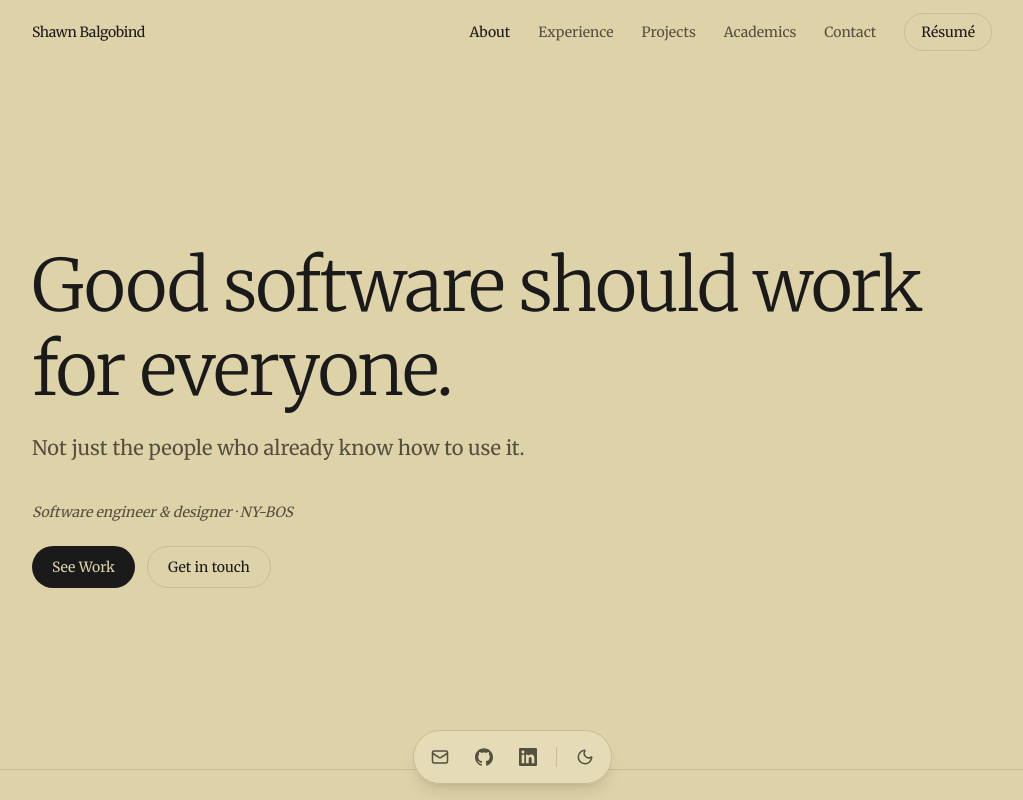
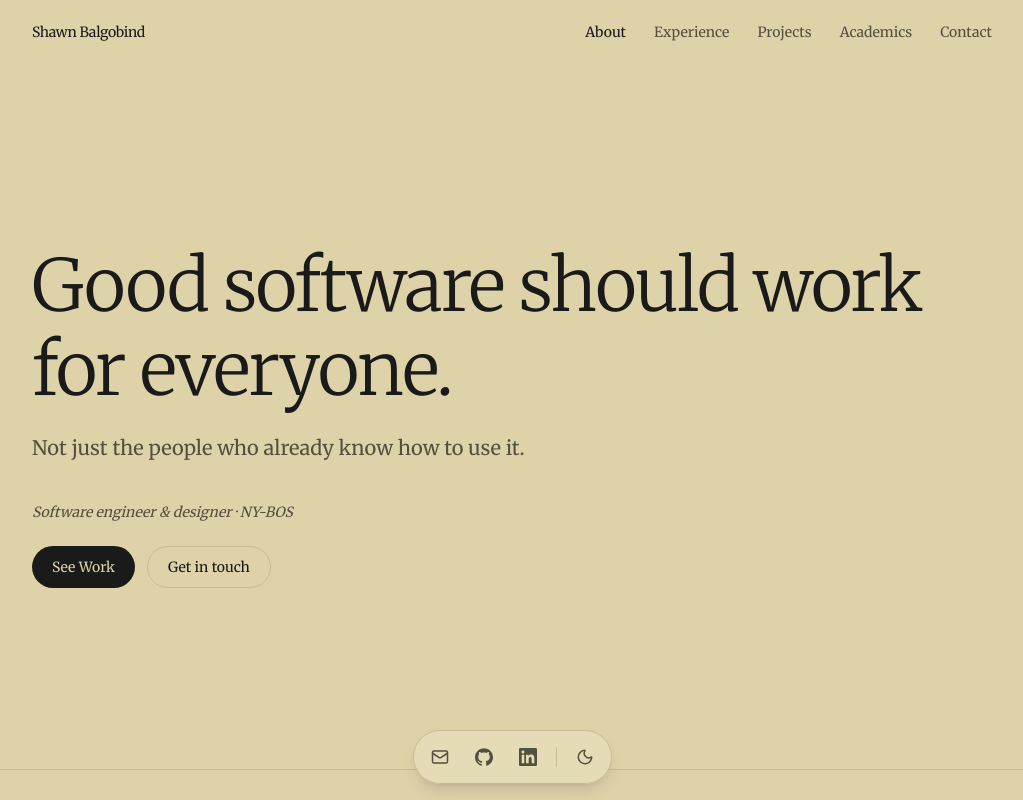
Before and after one commit to srb5012/sbalgobindportfolio, a Next.js app: page / in a window 1280 px wide. Shown: the top 800 px of the page, without its empty margins (128-1151 px from the left). Built offline with nearby package versions, Linux system fonts and the light colour scheme.

Commit message:
Resume Removed - Redundant Information

```diff
--- a/src/components/Nav.tsx
+++ b/src/components/Nav.tsx
@@ -66,14 +66,6 @@ export function Nav() {
               </a>
             );
           })}
-          <a
-            href={site.resume}
-            target="_blank"
-            rel="noopener noreferrer"
-            className="rounded-full border border-hairline px-4 py-2 text-sm transition-colors hover:border-ink"
-          >
-            Résumé
-          </a>
         </nav>
 
         <button
@@ -103,15 +95,6 @@ export function Nav() {
                 {item.label}
               </a>
             ))}
-            <a
-              href={site.resume}
-              target="_blank"
-              rel="noopener noreferrer"
-              onClick={() => setOpen(false)}
-              className="py-2.5 text-sm text-ink-muted hover:text-ink"
-            >
-              Résumé ↗
-            </a>
           </nav>
         </div>
       ) : null}
--- a/src/components/sections/Contact.tsx
+++ b/src/components/sections/Contact.tsx
@@ -1,4 +1,4 @@
-import { Mail, FileText } from "lucide-react";
+import { Mail } from "lucide-react";
 import { GithubIcon, LinkedinIcon } from "../icons";
 import { Section } from "../Section";
 import { Reveal } from "../Reveal";
@@ -6,7 +6,6 @@ import { contact, site } from "@/content/site";
 
 const actions = [
   { label: site.email, href: `mailto:${site.email}`, icon: Mail, external: false },
-  { label: "Download résumé", href: site.resume, icon: FileText, external: true },
   { label: "LinkedIn", href: site.linkedin, icon: LinkedinIcon, external: true },
   { label: "GitHub", href: site.github, icon: GithubIcon, external: true },
 ];
--- a/src/content/site.ts
+++ b/src/content/site.ts
@@ -10,7 +10,6 @@ export const site = {
   email: "srb5012@gmail.com",
   github: "https://github.com/srb5012",
   linkedin: "https://www.linkedin.com/in/shawn-balgobind-64ba722a2/",
-  resume: "/Resume.pdf",
 } as const;
 
 export const nav = [
```
Also changed, not shown: 2 other files (tests, documents, lock files or other folders).
